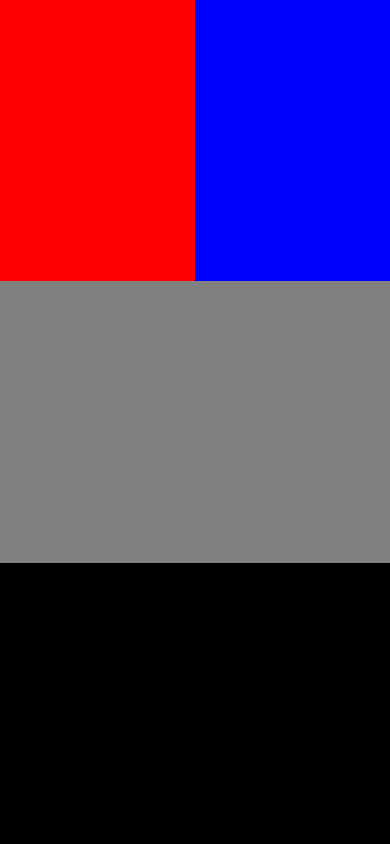
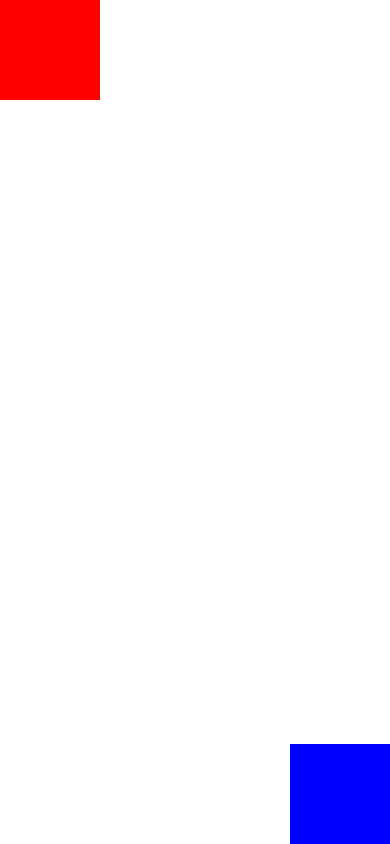
Before and after one commit to muhriswan321/105841104821-Riswan-labweb, a React Native app: screen / in a window 390 px wide. Built offline with nearby package versions, Linux system fonts and the light colour scheme.

Commit message:
Box View

```diff
--- a/App.js
+++ b/App.js
@@ -1,44 +1,30 @@
 import { StyleSheet, Text, View } from 'react-native'
 import React from 'react'
 
-export default function App() {
+const App = () => {
   return (
-    <View
-      style={{
-        flex: 1,
+    <View style={{
+      //justifyContent=>baris
+      //alignItems=>kolom
+      flex: 1,
       }}>
-      <View
-      style={{
-        flex: 1,
-        flexDirection: "row",
+      <View style={{
+        flex:1,justifyContent: 'flex-start', alignItems: 'flex-start',
       }}>
-      <View
-        style={{
-          flex: 1,
-          backgroundColor: "red",
+      <View style={{
+        width: 100, height: 100, backgroundColor: 'red',
       }}>
       </View>
-      <View
-        style={{
-          flex: 1,
-          backgroundColor: "blue",
-        }}>
-        </View>
-        </View>
-      <View
-        style={{
-          flex: 1,
-          backgroundColor: "grey",
-        }}>
       </View>
-      <View
-        style={{
-          flex: 1,
-          backgroundColor: "black",
-        }}>
+      <View style={{
+        flex: 1, justifyContent: 'flex-end', alignItems: 'flex-end',
+      }}>
+      <View style={{
+        width: 100, height: 100, backgroundColor: 'blue',
+      }}>
+      </View>
       </View>
     </View>
-  );
+  )
 }
-
-const styles = StyleSheet.create({});
+export default App
```
